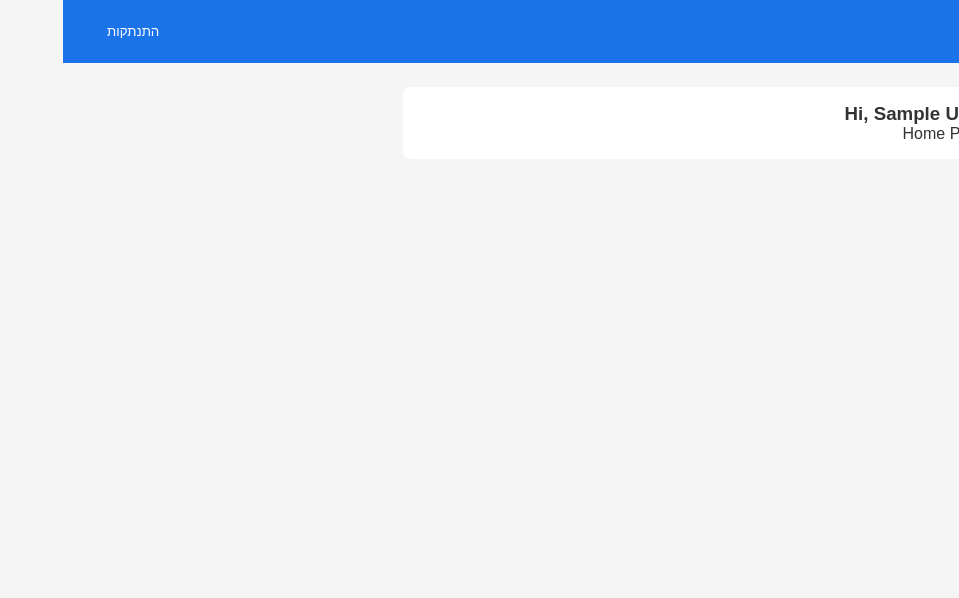
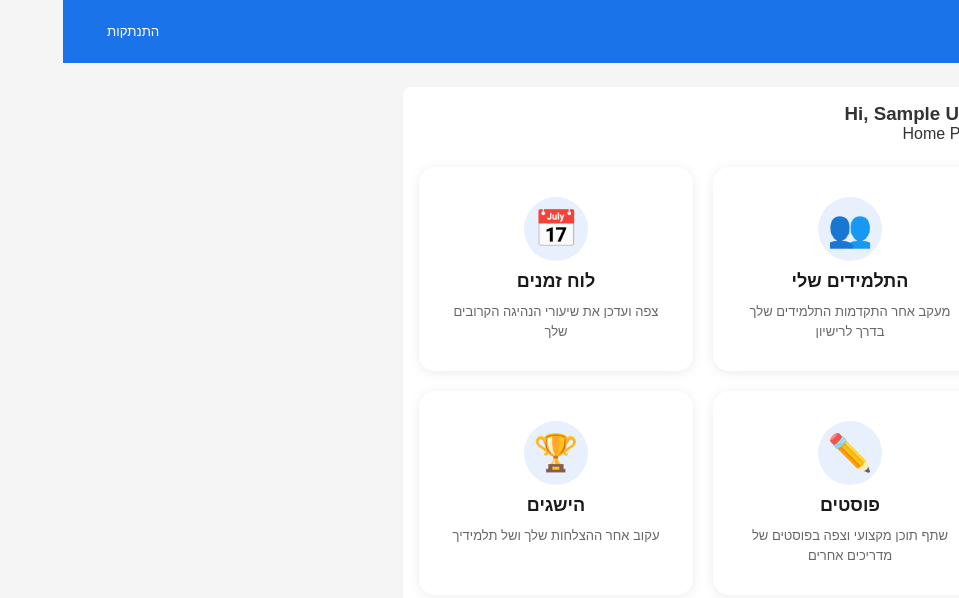
Before and after one commit to r0533154639-arch/RevUp, a React (Vite) app in the folder client/: page /users/1/homePage in a window 1280 px wide. Shown: the top 598 px of the page, without its empty margins (321-1280 px from the left). Built offline with nearby package versions, Linux system fonts and the light colour scheme; no server answers; sample sign-in values are in the browser's storage.

Commit message:
add dashboards component and add it to home page

```diff
--- /dev/null
+++ b/client/src/components/Home/DashboardCards/DashboardCard.jsx
@@ -0,0 +1,13 @@
+import { Link } from "react-router-dom";
+
+function DashboardCard({ title, description, icon, linkTo }) {
+    return (
+        <Link to={linkTo} className="dashboard-card">
+            <span className="icon">{icon}</span>
+            <h3>{title}</h3>
+            <p>{description}</p>
+        </Link>
+    );
+}
+
+export default DashboardCard;
--- a/client/src/components/Home/HomePage.jsx
+++ b/client/src/components/Home/HomePage.jsx
@@ -1,8 +1,38 @@
+
+import DashboardCard from "./DashboardCards/DashboardCard.jsx";
 export default function HomePage({ user }) {
   return (
     <div className="page-container">
-      <h3>Hi, {user.name}</h3>
-      <p>Home Page</p>
+      <div>
+        <h3>Hi, {user.name}</h3>
+        <p>Home Page</p>
+      </div>
+      <div className="dashboard-cards-container">
+        <DashboardCard
+          title="התלמידים שלי"
+          description="מעקב אחר התקדמות התלמידים שלך בדרך לרישיון"
+          icon="👥"
+          linkTo="/students-tracking"
+        />
+        <DashboardCard
+          title="לוח זמנים"
+          description="צפה ועדכן את שיעורי הנהיגה הקרובים שלך"
+          icon="📅"
+          linkTo="/schedule"
+        />
+        <DashboardCard
+          title="פוסטים"
+          description="שתף תוכן מקצועי וצפה בפוסטים של מדריכים אחרים"
+          icon="✏️"
+          linkTo="/posts"
+        />
+        <DashboardCard
+          title="הישגים"
+          description="עקוב אחר ההצלחות שלך ושל תלמידיך"
+          icon="🏆"
+          linkTo="/achievements"
+        />
+      </div>
     </div>
   );
 }
--- a/client/src/styles/main.css
+++ b/client/src/styles/main.css
@@ -18,3 +18,62 @@ button:hover { background: #1558b0; }
 .vehicle-grid { display: grid; grid-template-columns: 1fr 1fr; gap: 4px; }
 .vehicle-label { display: flex; align-items: center; gap: 6px; font-size: 14px; }
 .vehicle-checkbox { width: auto !important; margin: 0 !important; }
+
+/* Dashboard Cards */
+.dashboard-cards-container {
+  display: grid;
+  grid-template-columns: repeat(2, 1fr);
+  gap: 20px;
+  margin-top: 24px;
+  max-width: 800px;
+}
+
+.dashboard-card {
+  display: flex;
+  flex-direction: column;
+  align-items: center;
+  gap: 10px;
+  padding: 28px 20px;
+  background: white;
+  border-radius: 16px;
+  text-decoration: none;
+  color: #333;
+  box-shadow: 0 2px 12px rgba(0,0,0,0.08);
+  border: 2px solid transparent;
+  transition: transform 0.2s, border-color 0.2s, box-shadow 0.2s;
+  text-align: center;
+}
+
+.dashboard-card:hover {
+  transform: translateY(-4px);
+  border-color: #1a73e8;
+  box-shadow: 0 8px 24px rgba(26,115,232,0.15);
+}
+
+.dashboard-card .icon {
+  font-size: 36px;
+  width: 64px;
+  height: 64px;
+  display: flex;
+  align-items: center;
+  justify-content: center;
+  background: #e8f0fe;
+  border-radius: 50%;
+  color: #1a73e8;
+}
+
+.dashboard-card h3 {
+  font-size: 18px;
+  font-weight: 700;
+  color: #1a1a1a;
+}
+
+.dashboard-card p {
+  font-size: 13px;
+  color: #666;
+  line-height: 1.5;
+}
+
+@media (max-width: 600px) {
+  .dashboard-cards-container { grid-template-columns: 1fr; }
+}
```
Also changed, not shown: 2 other files (tests, documents, lock files or other folders).
